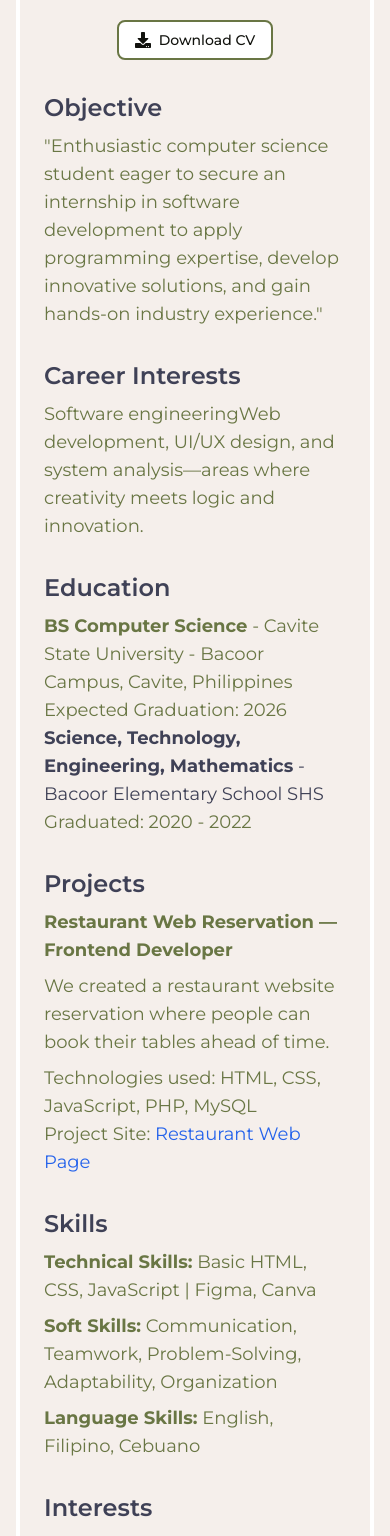
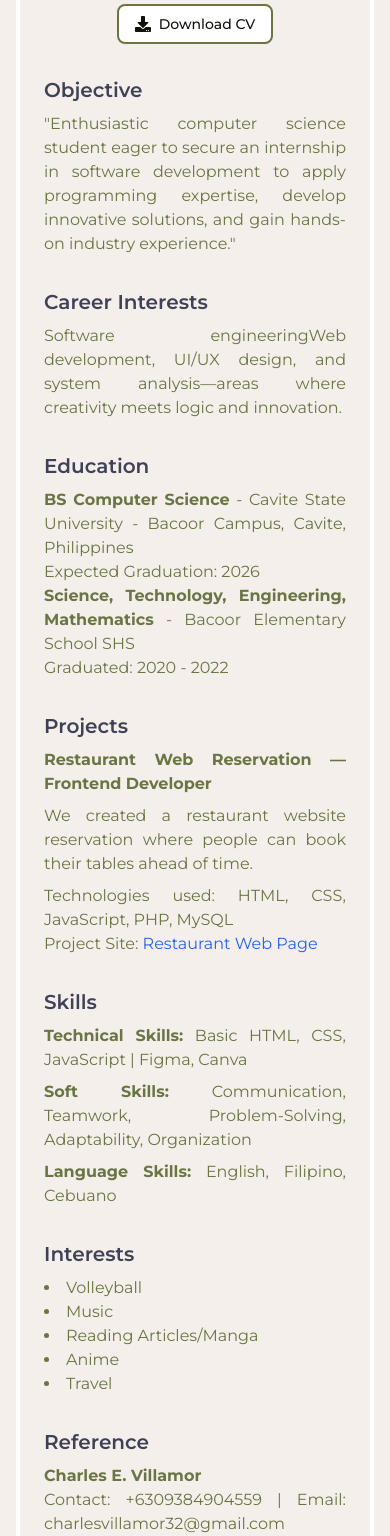
Before and after one commit to ChanVillamor/Personal-Portfolio, a React (Vite) app: page /resume in a window 390 px wide. Shown: the part 404-1940 px from the top of the page. Built offline with nearby package versions, Linux system fonts and the light colour scheme.

Commit message:
update: refined ui and links

```diff
--- a/src/components/Button.jsx
+++ b/src/components/Button.jsx
@@ -6,11 +6,12 @@ const Button = ({
   href = '#',
   icon: Icon = null,
   isExternal = false,
+  download = false,
   bgColor = 'bg-white',
   textColor = 'text-black',
-  borderColor = 'border-white', // default to white border
+  borderColor = 'border-white',
   hoverColor = 'hover:bg-sky-700',
-  fullWidth = false, // allow control over full width
+  fullWidth = false,
 }) => {
   const baseClasses = `
     flex items-center justify-center gap-2 rounded-lg px-4 py-2 font-medium text-sm transition-all duration-300
@@ -25,11 +26,26 @@ const Button = ({
     </span>
   );
 
-  return isExternal ? (
-    <a href={href} target="_blank" rel="noopener noreferrer" className={baseClasses}>
-      {content}
-    </a>
-  ) : (
+  // Download link (uses <a> with download attribute)
+  if (download) {
+    return (
+      <a href={href} download className={baseClasses}>
+        {content}
+      </a>
+    );
+  }
+
+  // External link
+  if (isExternal) {
+    return (
+      <a href={href} target="_blank" rel="noopener noreferrer" className={baseClasses}>
+        {content}
+      </a>
+    );
+  }
+
+  // Internal router link
+  return (
     <Link to={href} className={baseClasses}>
       {content}
     </Link>
--- a/src/components/ProjectCard.jsx
+++ b/src/components/ProjectCard.jsx
@@ -33,18 +33,20 @@ const ProjectCard = ({ image, title, description, githubLink, demoLink, technolo
           <Button
             label="Code"
             href={githubLink}
-            backgroundColor="bg-[rgba(232,223,202,0.2)]"
-            textColor="text-primary"
+            bgColor="bg-navy"
+            textColor="text-white"
             textSize="text-sm"
-            borderColor="border-blue-700"
+            borderColor="border-teal"
+            hoverColor='hover:bg-teal'
           />
           <Button
             label="Demo"
             href={demoLink}
-            backgroundColor="bg-[rgba(232,223,202,0.2)]"
-            textColor="text-primary"
+            bgColor="bg-white"
+            textColor="text-black"
             textSize="text-sm"
             borderColor="border-red-700"
+            hoverColor='hover:bg-beige'
           />
         </div>
       </div>
--- a/src/data/index.js
+++ b/src/data/index.js
@@ -77,7 +77,7 @@ export const projects = [
     title: 'Restaurant Web Page',
     description: 'A sleek, restaurant reservation webpage built on the front end using HTML, CSS, and JavaScript.',
     githubLink: 'https://github.com/chanvillamor/Restaurant-web-page',
-    demoLink: 'https://jumawid-ampuan.netlify.app/',
+    demoLink: 'https://chanvillamor.github.io/Restaurant-web-page/',
     technologies: ['html5', 'css3', 'js'], // Using icon names for technologies
   },
   {
@@ -85,7 +85,7 @@ export const projects = [
     title: 'Pizza Store Web Page',
     description: 'A simple, pizza store webpage built on the front end using HTML, CSS, and JavaScript.',
     githubLink: 'https://github.com/ChanVillamor/pizzalicious-website',
-    demoLink: 'https://chanvillamor.github.io/Restaurant-web-page/',
+    demoLink: 'https://jumawid-ampuan.netlify.app/',
     technologies: ['html5', 'css3', 'js'], // Using icon names for technologies
   },
   {
--- a/src/routes/Contact.jsx
+++ b/src/routes/Contact.jsx
@@ -31,9 +31,9 @@ function Contact() {
           initial={{ opacity: 0 }}
           animate={{ opacity: 1 }}
           transition={{ duration: 1 }}
-          className="text-3xl font-semibold font-satisfy text-navy text-center text-primary mb-8"
+          className="text-4xl font-semibold font-satisfy text-navy text-center text-primary mb-8"
         >
-          Get in Touch
+          📬 Get in Touch
         </motion.h2>
 
         {/* Contact Information */}
@@ -41,18 +41,18 @@ function Contact() {
           initial={{ opacity: 0 }}
           animate={{ opacity: 1 }}
           transition={{ duration: 1.2 }}
-          className="text-center mb-8"
+          className="text-center w-full mx-auto mb-8 px-4"
         >
-          <p className="text-lg text-teal mb-2">
+          <p className="text-base md:text-lg lg:text-lg xl:text-lg text-teal mb-2">
             Feel free to reach out to me for any inquiries or collaboration opportunities!
           </p>
-          <p className="text-lg text-teal">
+          <p className="text-base md:text-lg lg:text-lg xl:text-lg text-teal">
             Email: <a href="mailto:chanmichaelespinavillamor@gmail.com" className="text-blue-600">chanmichaelespinavillamor@gmail.com</a>
           </p>
-          <p className="text-lg text-teal mb-2">
+          <p className="text-base md:text-lg lg:text-lg xl:text-lg text-teal mb-2">
             Phone: <a href="tel:+639617792463" className="text-blue-600">+639617792463</a>
           </p>
-          <p className="text-lg text-teal mb-2">
+          <p className="text-base md:text-lg lg:text-lg xl:text-lg text-teal mb-2">
             LinkedIn: <a href="https://www.linkedin.com/in/chanvillamor" className="text-blue-600">LinkedIn Profile</a>
           </p>
         </motion.div>
@@ -121,7 +121,7 @@ function Contact() {
           transition={{ duration: 1.6 }}
           className="w-full max-w-lg mx-auto text-center mt-8"
         >
-          <p className="text-lg text-teal">You can also reach out to me on my social media:</p>
+          <p className="text-base md:text-lg lg:text-lg xl:text-lg text-teal">You can also reach out to me on my social media:</p>
           <div className="flex justify-center gap-6 mt-4">
             <a href="https://www.linkedin.com/in/chanvillamor" className="text-black hover:text-teal">
               <FaLinkedin size={30} />
--- a/src/routes/Home.jsx
+++ b/src/routes/Home.jsx
@@ -105,9 +105,9 @@ function Home() {
             />
             <Button
               label="Download CV"
-              href="/CV.pdf"
+              href="/portfolio/CV.pdf"
+              download={true}
               icon={FaDownload}
-              isExternal={true}
               bgColor="bg-white"
               textColor="text-black"
               borderColor="border-teal"
--- a/src/routes/Learning.jsx
+++ b/src/routes/Learning.jsx
@@ -49,7 +49,7 @@ const sections = [
       {
         heading: 'Structured Self-Study',
         description:
-          "I started planning weekly goals and using tools like Notion to track what I was working on. Even on slow days, seeing a checklist helped me stay consistent and focused."
+          "I started planning weekly goals and using tools like notes or google tasks to track what I was working on. Even on slow days, seeing a checklist helped me stay consistent and focused."
       },
       {
         heading: 'Managing Self-Doubt',
@@ -59,7 +59,7 @@ const sections = [
       {
         heading: 'Filtering Resources',
         description:
-          "I began curating and sticking to specific learning paths. Instead of bouncing between tutorials, I created a personal reference library of tools, cheat sheets, and articles that actually helped me move forward."
+          "I began curating and sticking to specific learning paths. Instead of bouncing between tutorials, I have a personal reference library of tools, cheat sheets, and resources that actually helped me move forward."
       }
     ]
   },
@@ -84,9 +84,9 @@ function Learning() {
 
   return (
     <div className="flex flex-col min-h-screen bg-beige">
-      <section className='w-full min-h-screen flex flex-col items-center mt-24 px-4 bg-beige py-10'>
+      <section className='w-full min-h-screen flex flex-col items-center pt-24 px-4 bg-beige'>
         <div className="max-w-3xl w-full">
-          <h1 className="text-2xl md:text-4xl font-semibold font-satisfy text-navy mb-6 text-center">Challenges & Learnings</h1>
+          <h1 className="text-4xl md:text-4xl font-semibold font-satisfy text-navy mb-6 text-center">🧗‍♂️ Challenges & Learnings</h1>
 
           {sections.map((section, index) => (
             <div key={index} className="mb-4 border border-gray-300 rounded-md bg-white shadow-sm">
--- a/src/routes/Plan.jsx
+++ b/src/routes/Plan.jsx
@@ -5,7 +5,7 @@ import Footer from '../components/Footer';
 function Plan() {
   return (
     <div className="flex flex-col min-h-screen bg-beige">
-      <section className="w-full min-h-screen flex flex-col items-center mt-16 px-4 bg-beige0 py-10">
+      <section className="w-full min-h-screen flex flex-col items-center px-4 bg-beige0 py-24">
         <motion.div
           className="max-w-4xl w-full"
           initial={{ opacity: 0, y: 30 }}
--- a/src/routes/Projects.jsx
+++ b/src/routes/Projects.jsx
@@ -7,10 +7,10 @@ import Footer from '../components/Footer';
 function Projects() {
   return (
     <div className="flex flex-col min-h-screen bg-beige">
-      <section className="w-full min-h-screen flex flex-col items-center mt-16 px-4 bg-beige py-10">
+      <section className="w-full min-h-screen flex flex-col items-center py-24 px-4 bg-beige">
         {/* Heading Caption */}
-        <h2 className="text-3xl font-semibold font-satisfy text-navy text-center mb-8">
-          My Projects
+        <h2 className="text-4xl md:text-4xl font-semibold font-satisfy text-navy text-center mb-8">
+        💻 My Projects
         </h2>
 
         {/* Use flexbox for responsive layout */}
--- a/src/routes/Resume.jsx
+++ b/src/routes/Resume.jsx
@@ -9,12 +9,12 @@ function Resume() {
   return (
     <div className="flex flex-col min-h-screen bg-beige">
       {/* Main Content */}
-      <section className="flex-grow w-full flex flex-col items-center mt-16 px-4 bg-beige text-navy py-10">
+      <section className="flex-grow w-full flex flex-col items-center px-4 bg-beige text-navy py-24">
         {/* White bordered container */}
         <div className="w-full max-w-3xl border-x-4 border-white px-6 py-8">
 
           {/* Heading Caption */}
-          <h2 className="text-3xl font-semibold text-center text-primary mb-8">
+          <h2 className="text-2xl font-semibold text-center text-primary mb-8">
             Chan Michael E. Villamor
           </h2>
 
@@ -25,7 +25,7 @@ function Resume() {
               Email: chanmichaelespinavillamor@gmail.com | Phone: +639617792463
             </p>
             <p className="text-lg mb-4">
-              <a href="https://www.linkedin.com/in/chanvillamor" className="text-blue-600">
+              <a href="https://www.linkedin.com/in/chan-villamor/" className="text-blue-600">
                 LinkedIn Profile
               </a>{' '}
               |{' '}
@@ -38,9 +38,9 @@ function Resume() {
             <div className="flex justify-center">
               <Button
                 label="Download CV"
-                href="/CV.pdf"
+                href="/portfolio/CV.pdf"
+                download={true}
                 icon={FaDownload}
-                isExternal={true}
                 bgColor="bg-white"
                 textColor="text-black"
                 borderColor="border-teal"
@@ -58,8 +58,8 @@ function Resume() {
             transition={{ duration: 1 }}
             className="mb-8"
           >
-            <h3 className="text-2xl font-semibold mb-2">Objective</h3>
-            <p className="text-lg text-teal">
+            <h3 className="text-xl font-semibold mb-2">Objective</h3>
+            <p className="text-md text-teal text-justify">
               "Enthusiastic computer science student eager to secure an internship in software development
               to apply programming expertise, develop innovative solutions, and gain hands-on industry experience."
             </p>
@@ -72,8 +72,8 @@ function Resume() {
             transition={{ duration: 1.1 }}
             className="mb-8"
           >
-            <h3 className="text-2xl font-semibold mb-2">Career Interests</h3>
-            <p className="text-lg text-teal">
+            <h3 className="text-xl font-semibold mb-2">Career Interests</h3>
+            <p className="text-md text-teal text-justify">
               Software engineeringWeb development, UI/UX design, and system analysis—areas where creativity meets logic and innovation.
             </p>
           </motion.div>
@@ -85,15 +85,15 @@ function Resume() {
             transition={{ duration: 1.2 }}
             className="mb-8"
           >
-            <h3 className="text-2xl font-semibold mb-2">Education</h3>
-            <p className="text-lg text-teal">
+            <h3 className="text-xl font-semibold mb-2">Education</h3>
+            <p className="text-md text-teal text-justify">
               <strong>BS Computer Science</strong> - Cavite State University - Bacoor Campus, Cavite, Philippines
             </p>
-            <p className="text-lg text-teal">Expected Graduation: 2026</p>
-            <p className="text-lg textteal">
+            <p className="text-md text-teal">Expected Graduation: 2026</p>
+            <p className="text-md text-teal text-justify">
               <strong>Science, Technology, Engineering, Mathematics</strong> - Bacoor Elementary School SHS
             </p>
-            <p className="text-lg text-teal">Graduated: 2020 - 2022</p>
+            <p className="text-md text-teal">Graduated: 2020 - 2022</p>
           </motion.div>
 
           {/* Projects */}
@@ -103,17 +103,17 @@ function Resume() {
             transition={{ duration: 1.4 }}
             className="mb-8"
           >
-            <h3 className="text-2xl font-semibold mb-2">Projects</h3>
-            <p className="text-lg text-teal mb-2">
+            <h3 className="text-xl font-semibold mb-2">Projects</h3>
+            <p className="text-md text-teal mb-2 text-justify">
               <strong>Restaurant Web Reservation — Frontend Developer</strong>
             </p>
-            <p className="text-lg text-teal mb-2">
+            <p className="text-md text-teal mb-2 text-justify">
               We created a restaurant website reservation where people can book their tables ahead of time.
             </p>
-            <p className="text-lg text-teal">
+            <p className="text-md text-teal text-justify">
               Technologies used: HTML, CSS, JavaScript, PHP, MySQL
             </p>
-            <p className="text-lg text-teal mb-2">
+            <p className="text-md text-teal mb-2">
               Project Site:{' '}
               <a href="https://chanvillamor.github.io/Restaurant-web-page/" className="text-blue-600">
                 Restaurant Web Page
@@ -128,14 +128,14 @@ function Resume() {
             transition={{ duration: 1.6 }}
             className="mb-8"
           >
-            <h3 className="text-2xl font-semibold mb-2">Skills</h3>
-            <p className="text-lg text-teal mb-2">
+            <h3 className="text-xl font-semibold mb-2">Skills</h3>
+            <p className="text-md text-teal mb-2 text-justify">
               <strong>Technical Skills:</strong> Basic HTML, CSS, JavaScript | Figma, Canva
             </p>
-            <p className="text-lg text-teal mb-2">
+            <p className="text-md text-teal mb-2 text-justify">
               <strong>Soft Skills:</strong> Communication, Teamwork, Problem-Solving, Adaptability, Organization
             </p>
-            <p className="text-lg text-teal">
+            <p className="text-md text-teal text-justify">
               <strong>Language Skills:</strong> English, Filipino, Cebuano
             </p>
           </motion.div>
@@ -147,8 +147,8 @@ function Resume() {
             transition={{ duration: 1.8 }}
             className="mb-8"
           >
-            <h3 className="text-2xl font-semibold mb-2">Interests</h3>
-            <ul className="text-lg text-teal list-disc list-inside">
+            <h3 className="text-xl font-semibold mb-2">Interests</h3>
+            <ul className="text-md text-teal list-disc list-inside">
               <li>Volleyball</li>
               <li>Music</li>
               <li>Reading Articles/Manga</li>
@@ -164,8 +164,8 @@ function Resume() {
             transition={{ duration: 2 }}
             className="mb-8"
           >
-            <h3 className="text-2xl font-semibold mb-2">Reference</h3>
-            <p className="text-lg text-teal mb-2">
+            <h3 className="text-xl font-semibold mb-2">Reference</h3>
+            <p className="text-md text-teal mb-2 text-justify">
               <strong>Charles E. Villamor</strong> <br />
               Contact: +6309384904559 | Email: charlesvillamor32@gmail.com
             </p>
--- a/src/routes/Skill.jsx
+++ b/src/routes/Skill.jsx
@@ -13,10 +13,10 @@ function Skill() {
 
   return (
     <div className="flex flex-col min-h-screen bg-beige">
-      <section className="w-full min-h-screen flex flex-col items-center mt-24 px-4 bg-beige">
+      <section className="w-full min-h-screen flex flex-col items-center py-24 px-4 bg-beige">
         <div className="max-w-6xl w-full md:px-4 sm:px-4">
 
-          <h1 className="text-2xl md:text-4xl font-bold font-satisfy text-navy text-justify mb-4">My Skill Set</h1>
+          <h1 className="text-4xl md:text-4xl font-bold font-satisfy text-navy text-justify mb-4">🧠 My Skill Set</h1>
 
           {/* Tabs */}
           <nav className="flex justify-start gap-1 mb-6" aria-label="Skill Tabs">
```
Also changed, not shown: src/routes/About.jsx (+17 -16 lines).
